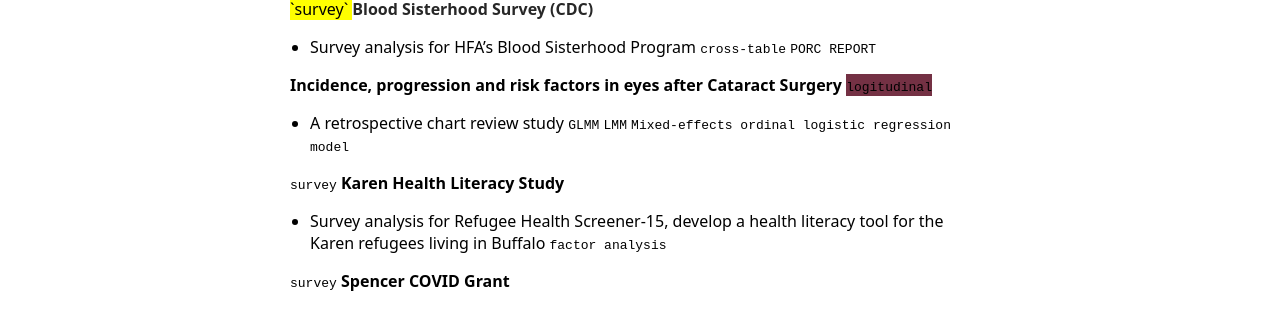
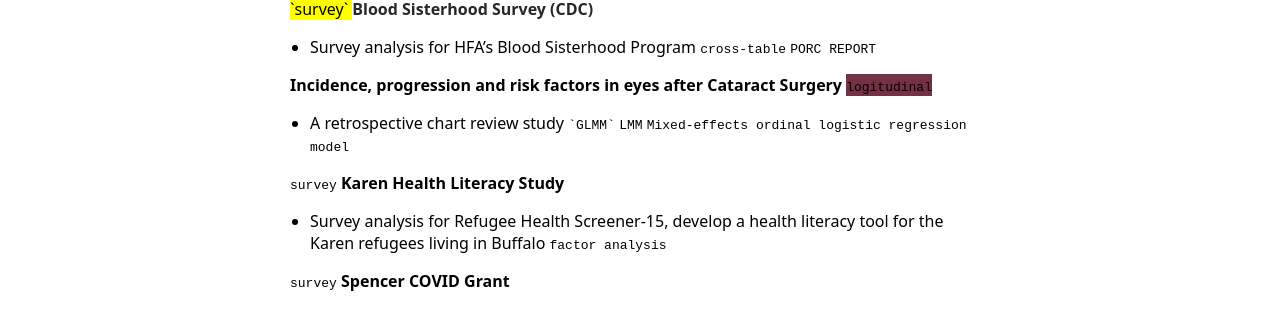
Before and after one commit to ziqiangc/ziqiangc.github.io, a Jekyll site: the page built from projects.md, in a window 1280 px wide and 900 px high. Shown: the part 251-560 px from the top of the window. Built offline with Jekyll 4.4.1, drawn with Linux system fonts in a browser that asks for light colours; our own code applies the rules of GitHub Pages for plain Markdown files.

```diff
--- a/projects.md
+++ b/projects.md
@@ -4,7 +4,7 @@
 - Survey analysis for HFA’s Blood Sisterhood Program `cross-table` `PORC REPORT`
 
 **Incidence, progression and risk factors in eyes after Cataract Surgery** <span style="background-color: #743144"> `logitudinal` </span>
-- A retrospective chart review study `GLMM` `LMM` `Mixed-effects ordinal logistic regression model`
+- A retrospective chart review study <code>`GLMM`</code> `LMM` `Mixed-effects ordinal logistic regression model`
 
 `survey` **Karen Health Literacy Study**
 - Survey analysis for Refugee Health Screener-15, develop a health literacy tool for the Karen refugees living in Buffalo `factor analysis`
```
